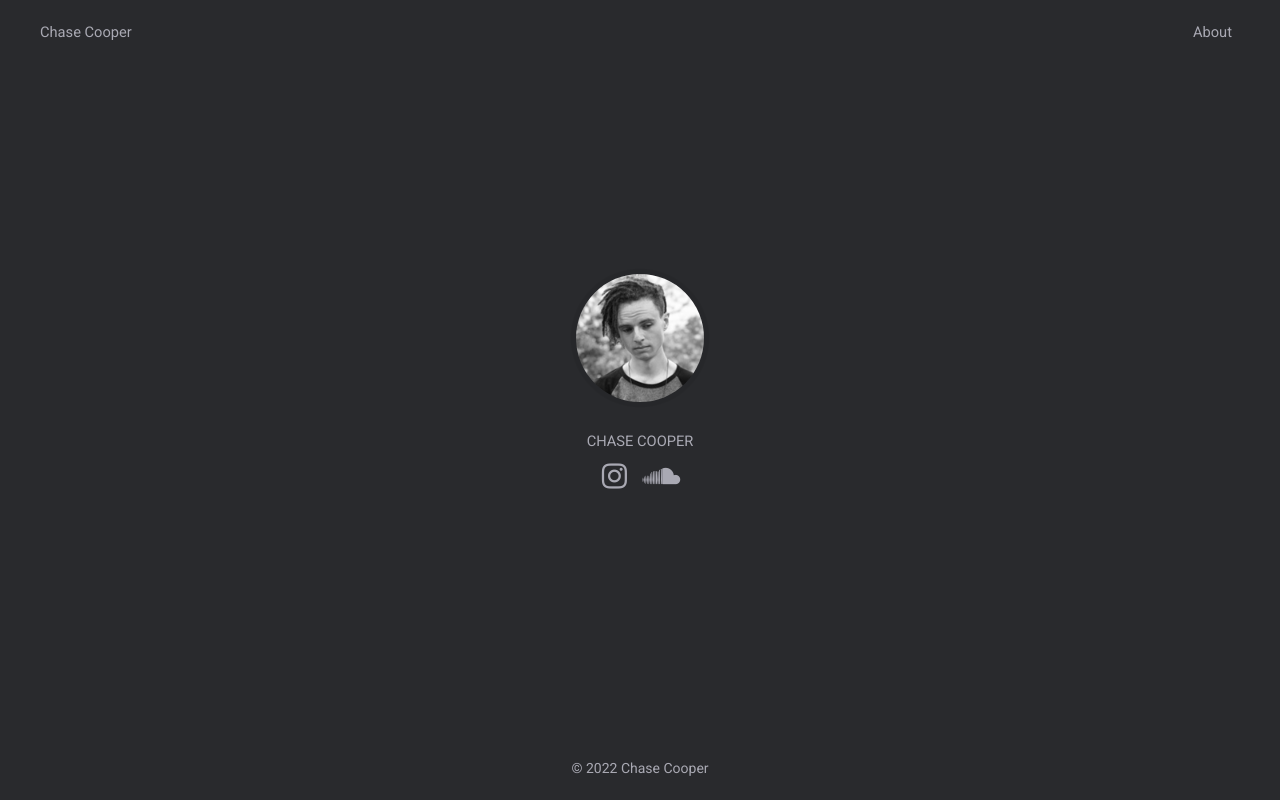
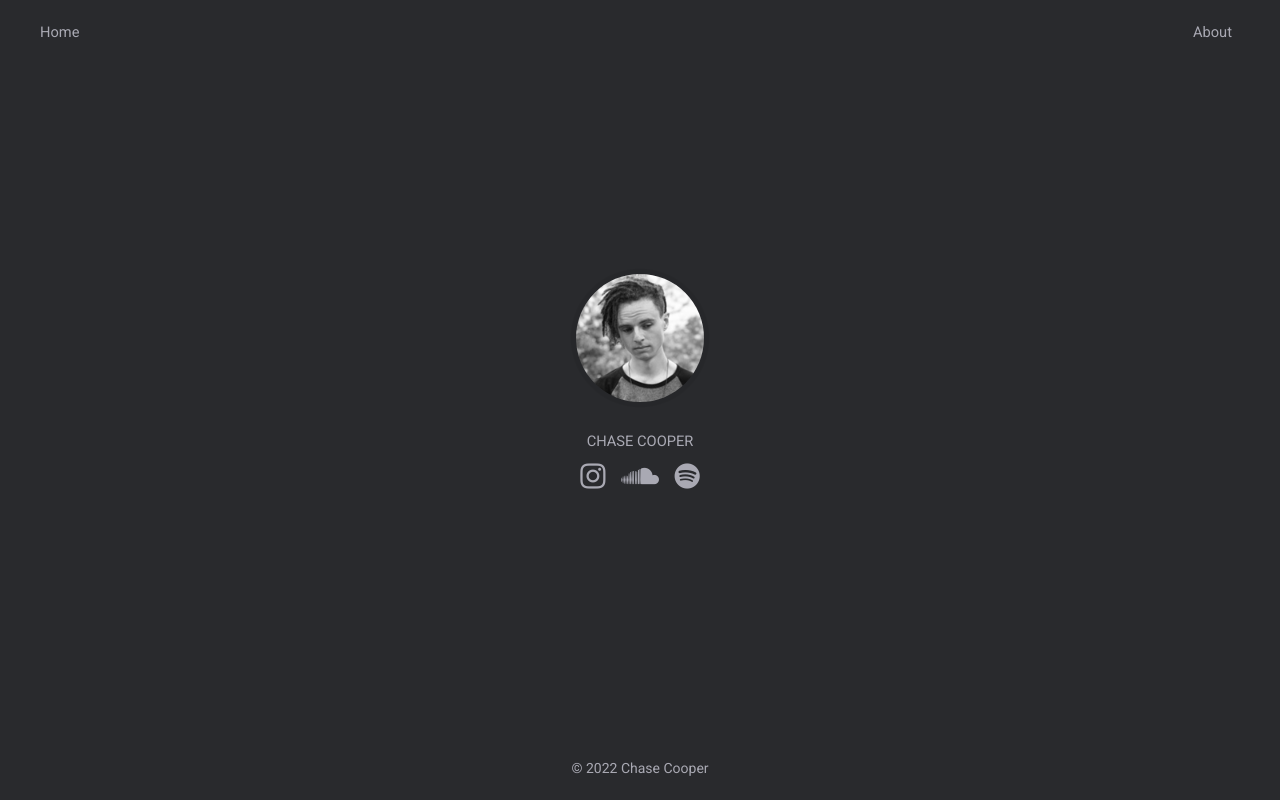
Before and after one commit to QuiveryToast/quiverytoast.github.io, a plain HTML site: page index.html in a window 1280 px wide. Drawn offline with Linux system fonts and the light colour scheme.

Commit message:
Adding spotify and home link

```diff
--- a/index.html
+++ b/index.html
@@ -83,7 +83,7 @@
         <nav class="navbar">
     <div class="container">
         <div class="navbar-header header-logo">
-        	<a href="https://djchasecooper.com">Chase Cooper</a>
+        	<a href="https://djchasecooper.com">Home</a>
         </div>
         <div class="menu navbar-right">
 
@@ -96,7 +96,7 @@
 <nav class="navbar-mobile" id="nav-mobile" style="display: none">
      <div class="container">
         <div class="navbar-header">
-            <div><a href="https://djchasecooper.com">Chase Cooper</a></div>
+            <div><a href="https://djchasecooper.com">Home</a></div>
             <div class="menu-toggle">
                 <span></span><span></span><span></span>
             </div>
@@ -161,6 +161,8 @@
 
 <a href="https://soundcloud.com/chase_cooper" rel="me noopener noreffer" target="_blank"><i class="iconfont icon-soundcloud"></i></a>
 
+
+<a href="https://open.spotify.com/user/3ok9bHyZm37TSa8b5OhsaC" rel="me noopener noreffer" target="_blank"><i class="iconfont icon-spotify"></i></a>
 
 
 
```
Also changed, not shown: 404.html (+2 -2 lines), about/index.html (+2 -2 lines), categories/index.html (+2 -2 lines), categories/uncategorized/index.html (+2 -2 lines), projects/index.html (+2 -2 lines), projects/migrate-from-jekyll/index.html (+2 -2 lines), tags/index.html (+2 -2 lines).
